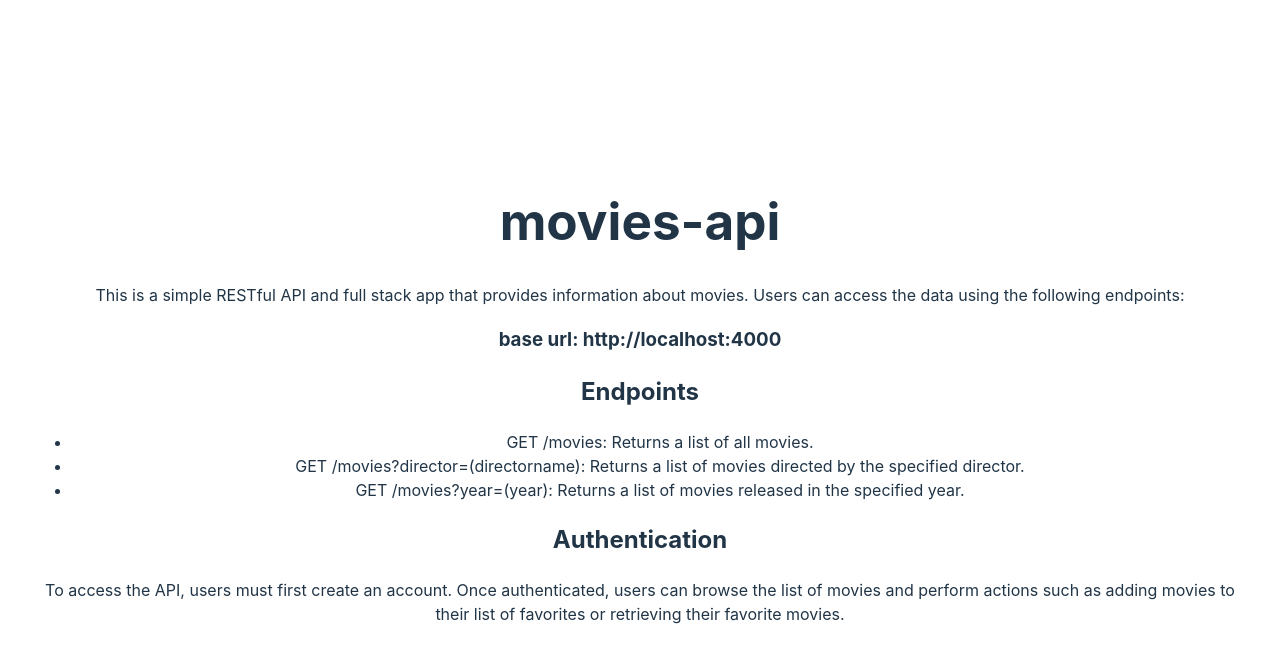
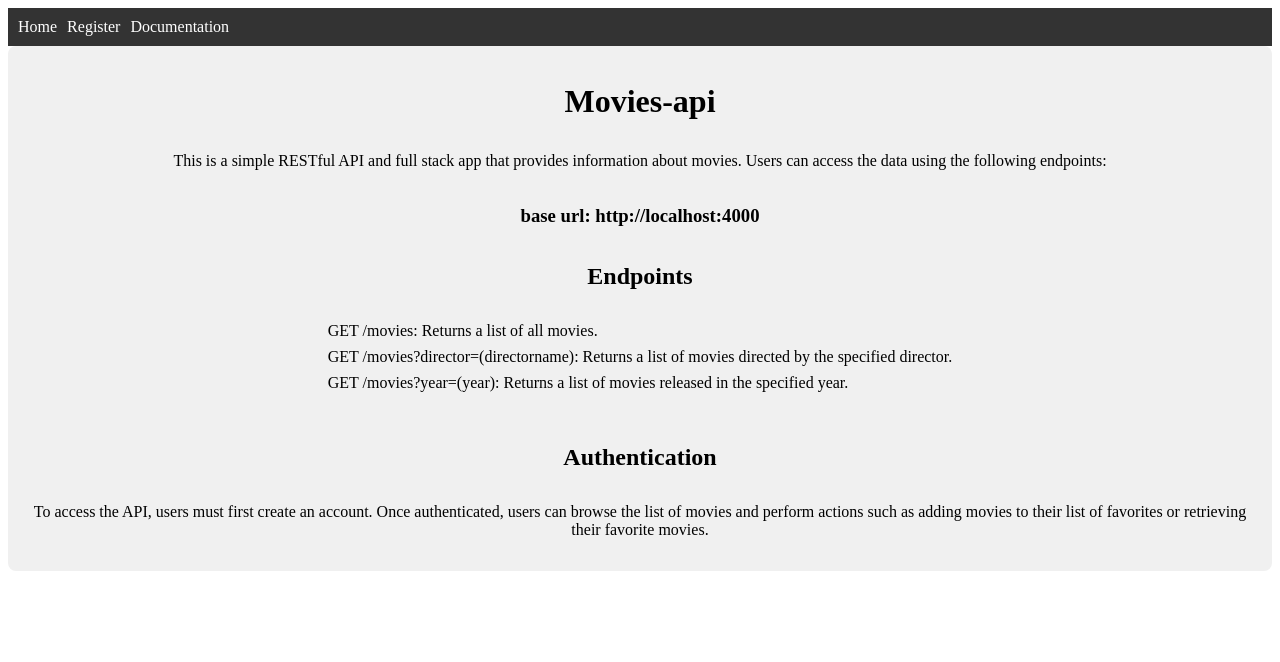
Before and after one commit to setazarm/movies-api, a React (Vite) app in the folder client/: page /documentation in a window 1280 px wide. Shown: the top 662 px of the page. Built offline with nearby package versions, Linux system fonts and the light colour scheme.

Commit message:
add some styling

```diff
--- a/client/src/App.jsx
+++ b/client/src/App.jsx
@@ -1,6 +1,6 @@
 
 import { BrowserRouter,Routes, Route } from 'react-router-dom'
-import './App.css'
+//import './App.css'
 import Documentation from './components/Documentation'
 import LoginForm from './components/LoginForm'
 import MovieCard from './components/MovieCard'
--- a/client/src/components/Documentation.jsx
+++ b/client/src/components/Documentation.jsx
@@ -2,19 +2,26 @@ import React from 'react'
 
 const Documentation = () => {
   return (
-    <div>
-    <h1>movies-api</h1>
-    <p>This is a simple RESTful API and full stack app that provides information about movies. Users can access the data using the following endpoints:</p>
-    <h3>base url: http://localhost:4000</h3>
-    <h2>Endpoints</h2>
-    <ul>
-      <li>GET /movies: Returns a list of all movies.</li>
-      <li>GET /movies?director=(directorname): Returns a list of movies directed by the specified director.</li>
-      <li>GET /movies?year=(year): Returns a list of movies released in the specified year.</li>
-    </ul>
-    <h2>Authentication</h2>
-    <p>To access the API, users must first create an account. Once authenticated, users can browse the list of movies and perform actions such as adding movies to their list of favorites or retrieving their favorite movies.</p>
-  </div>
+    <div style={{
+      display: 'flex',
+      flexDirection: 'column',
+      alignItems: 'center',
+      backgroundColor: '#f0f0f0',
+      padding: '1rem',
+      borderRadius: '0.5rem'
+    }}>
+      <h1 style={{ marginBottom: '1rem' }}>Movies-api</h1>
+      <p style={{ marginBottom: '1rem', textAlign: 'center' }}>This is a simple RESTful API and full stack app that provides information about movies. Users can access the data using the following endpoints:</p>
+      <h3 style={{ marginBottom: '1rem' }}>base url: http://localhost:4000</h3>
+      <h2 style={{ marginBottom: '1rem' }}>Endpoints</h2>
+      <ul style={{ listStyle: 'none', paddingLeft: '0' }}>
+        <li style={{ marginBottom: '0.5rem' }}>GET /movies: Returns a list of all movies.</li>
+        <li style={{ marginBottom: '0.5rem' }}>GET /movies?director=(directorname): Returns a list of movies directed by the specified director.</li>
+        <li style={{ marginBottom: '1rem' }}>GET /movies?year=(year): Returns a list of movies released in the specified year.</li>
+      </ul>
+      <h2 style={{ marginBottom: '1rem' }}>Authentication</h2>
+      <p style={{ textAlign: 'center' }}>To access the API, users must first create an account. Once authenticated, users can browse the list of movies and perform actions such as adding movies to their list of favorites or retrieving their favorite movies.</p>
+    </div>
   )
 }
 
--- a/client/src/components/LoginForm.jsx
+++ b/client/src/components/LoginForm.jsx
@@ -29,12 +29,23 @@ const LoginForm = () => {
     })
    }
   return (
-    <div>Login
-        <form onSubmit={loginUser}>
-      <label>Email: <input type="email" name="email" /> </label><br />
-      <label>Password: <input type="password" name="password" /> </label><br />
-      <button>login</button>
-    </form>
+    <div style={{
+      display: 'flex',
+      flexDirection: 'column',
+      alignItems: 'center',
+      backgroundColor: '#f0f0f0',
+      padding: '1rem',
+      borderRadius: '0.5rem',
+      width:"60%"
+    }}>
+      <h2 style={{ marginBottom: '1rem' }}>Login</h2>
+      <form onSubmit={loginUser} style={{ width: '60%' }}>
+        <label style={{ marginBottom: '0.5rem' }}>Email:</label>
+        <input type="email" name="email" style={{ width: '100%', padding: '0.5rem', borderRadius: '0.3rem' }} />
+        <label style={{ marginBottom: '0.5rem', marginTop: '1rem' }}>Password:</label>
+        <input type="password" name="password" style={{ width: '100%', padding: '0.5rem', borderRadius: '0.3rem' }} />
+        <button style={{ marginTop: '1rem', padding: '0.5rem', backgroundColor: '#4caf50', color: 'white', border: 'none', borderRadius: '0.3rem' }}>Login</button>
+      </form>
     </div>
   )
 }
--- a/client/src/components/MovieCard.jsx
+++ b/client/src/components/MovieCard.jsx
@@ -23,18 +23,31 @@ const MovieCard = () => {
         })
     }
   return (
-    <div>MovieCard
-        {movies.map(movie=>{
-          return(
-            <div>
-          <img src={movie.Poster} alt="" />
-            <h4>{movie.Title}</h4>
-            <button onClick={()=>handleAddToFavorite(movie._id)}>Add to favorite</button>
-            </div>
-          )
-        })}
+    <div style={{
+      display: 'flex',
+      flexWrap: 'wrap',
+      justifyContent: 'space-between',
+      maxWidth: '80%',
+      margin: '0 auto'
+    }}>
+      {movies.map(movie => {
+        return (
+          <div key={movie._id} style={{
+            width: '23%',
+            marginBottom: '1rem'
+          }}>
+            <img src={movie.Poster} alt={movie.Title} style={{
+              width: '100%',
+              borderRadius: '0.5rem'
+            }} />
+            <h4 style={{ marginTop: '0.5rem' }}>{movie.Title}</h4>
+            <button onClick={() => handleAddToFavorite(movie._id)}>Add to favorite</button>
+          </div>
+        )
+      })}
+    </div>
 
-    </div>
+
   )
 }
 
--- a/client/src/components/Navbar.jsx
+++ b/client/src/components/Navbar.jsx
@@ -5,26 +5,43 @@ import { MyContext } from '../context/context'
 
 export default function Navbar() {
   const { user,setUser} = useContext(MyContext);
- if(user){
-  return (
+  const navStyle = {
+    display: "flex",
+    justifyContent: "space-between",
+    alignItems: "center",
+    backgroundColor: "#333",
+    padding: "10px"
+  };
 
-    <nav>
-      <ul>
-      <li><NavLink to="/">Home </NavLink></li>
-        <li><NavLink to="/register">Register </NavLink></li>
-        <li><NavLink to="/documentation">Documentation </NavLink></li>
-        <li><NavLink to="/movies">Movies </NavLink></li>
-        <li><NavLink to="/profile">profile </NavLink></li>
-      </ul>
-    </nav>
-  )
- }else{
-  <nav>
-  <ul>
-      <li><NavLink to="/">Home </NavLink></li>
-        <li><NavLink to="/register">Register </NavLink></li>
-        <li><NavLink to="/documentation">Documentation </NavLink></li>
-  </ul>
-  </nav>
- }
+  const linkStyle = {
+    color: "#fff",
+    textDecoration: "none",
+    marginRight: "10px"
+  };
+
+  if(user){
+    return (
+      <nav style={navStyle}>
+        <div>
+          <NavLink to="/" style={linkStyle}>Home</NavLink>
+          <NavLink to="/register" style={linkStyle}>Register</NavLink>
+          <NavLink to="/documentation" style={linkStyle}>Documentation</NavLink>
+          <NavLink to="/movies" style={linkStyle}>Movies</NavLink>
+        </div>
+        <div>
+          <NavLink to="/profile" style={linkStyle}>Profile</NavLink>
+        </div>
+      </nav>
+    )
+  } else {
+    return (
+      <nav style={navStyle}>
+        <div>
+          <NavLink to="/" style={linkStyle}>Home</NavLink>
+          <NavLink to="/register" style={linkStyle}>Register</NavLink>
+          <NavLink to="/documentation" style={linkStyle}>Documentation</NavLink>
+        </div>
+      </nav>
+    )
+  }
 }
--- a/client/src/components/Profile.jsx
+++ b/client/src/components/Profile.jsx
@@ -11,12 +11,11 @@ export default function Profile() {
     setUser(null);
   };
 
-
   if (user) {
     return (
-      <div>
-        <h1>Profile</h1>
-        <div>
+      <div style={{ display: 'flex', flexDirection: 'column', alignItems: 'center' }}>
+        <h1 style={{ marginBottom: '1rem' }}>Profile</h1>
+        <div style={{ width: '50%', textAlign: 'center' }}>
           {user && (
             <>
               <h2>{user.name}</h2>
--- a/client/src/components/Register.jsx
+++ b/client/src/components/Register.jsx
@@ -23,15 +23,21 @@ const Register = () => {
         })
     }
   return (
-    <div>
-        <form onSubmit={submitHandler} >
-           <label htmlFor="">Name <input type="text" name='name' /></label>
-           <label htmlFor="">Email <input type="email" name='email' /></label>
-           <label htmlFor="">password <input type="password" name='password' /></label>
-           {error&& <p>{error}</p>}
-           <button>Submit</button>
-        </form>
-    </div>
+    <div style={{ display: 'flex', flexDirection: 'column', alignItems: 'center' }}>
+  <form onSubmit={submitHandler} style={{ display: 'flex', flexDirection: 'column', alignItems: 'center' }}>
+    <label htmlFor="name" style={{ marginBottom: '10px' }}>Name: </label>
+    <input type="text" name='name' id='name' style={{ marginBottom: '20px', padding: '5px', borderRadius: '5px', border: '1px solid gray' }} />
+
+    <label htmlFor="email" style={{ marginBottom: '10px' }}>Email: </label>
+    <input type="email" name='email' id='email' style={{ marginBottom: '20px', padding: '5px', borderRadius: '5px', border: '1px solid gray' }} />
+
+    <label htmlFor="password" style={{ marginBottom: '10px' }}>Password: </label>
+    <input type="password" name='password' id='password' style={{ marginBottom: '20px', padding: '5px', borderRadius: '5px', border: '1px solid gray' }} />
+
+    {error && <p style={{ color: 'red' }}>{error}</p>}
+    <button style={{ padding: '10px', backgroundColor: 'blue', color: 'white', borderRadius: '5px', border: 'none' }}>Submit</button>
+  </form>
+</div>
   )
 }
 
--- a/client/src/index.css
+++ b/client/src/index.css
@@ -1,4 +1,4 @@
-:root {
+/* :root {
   font-family: Inter, system-ui, Avenir, Helvetica, Arial, sans-serif;
   line-height: 1.5;
   font-weight: 400;
@@ -66,4 +66,4 @@ button:focus-visible {
   button {
     background-color: #f9f9f9;
   }
-}
+} */
```
